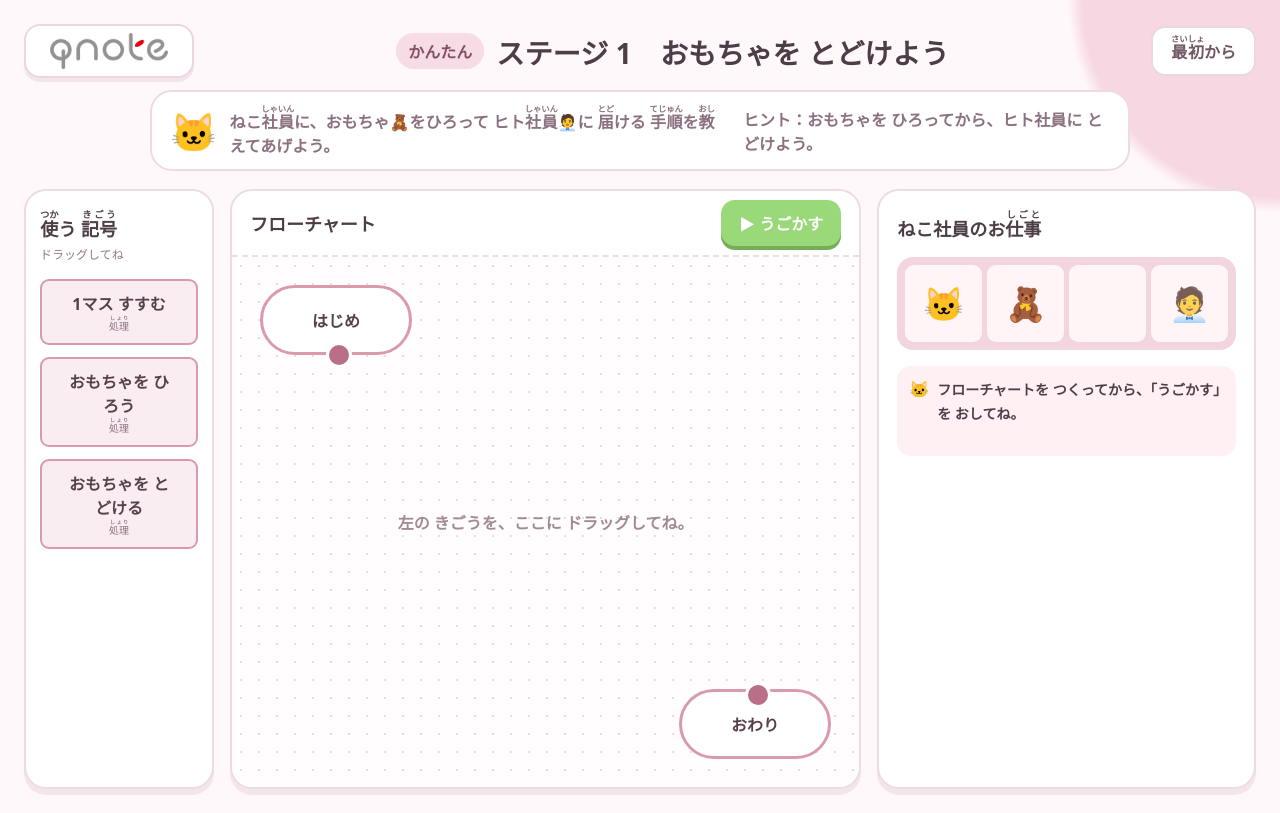
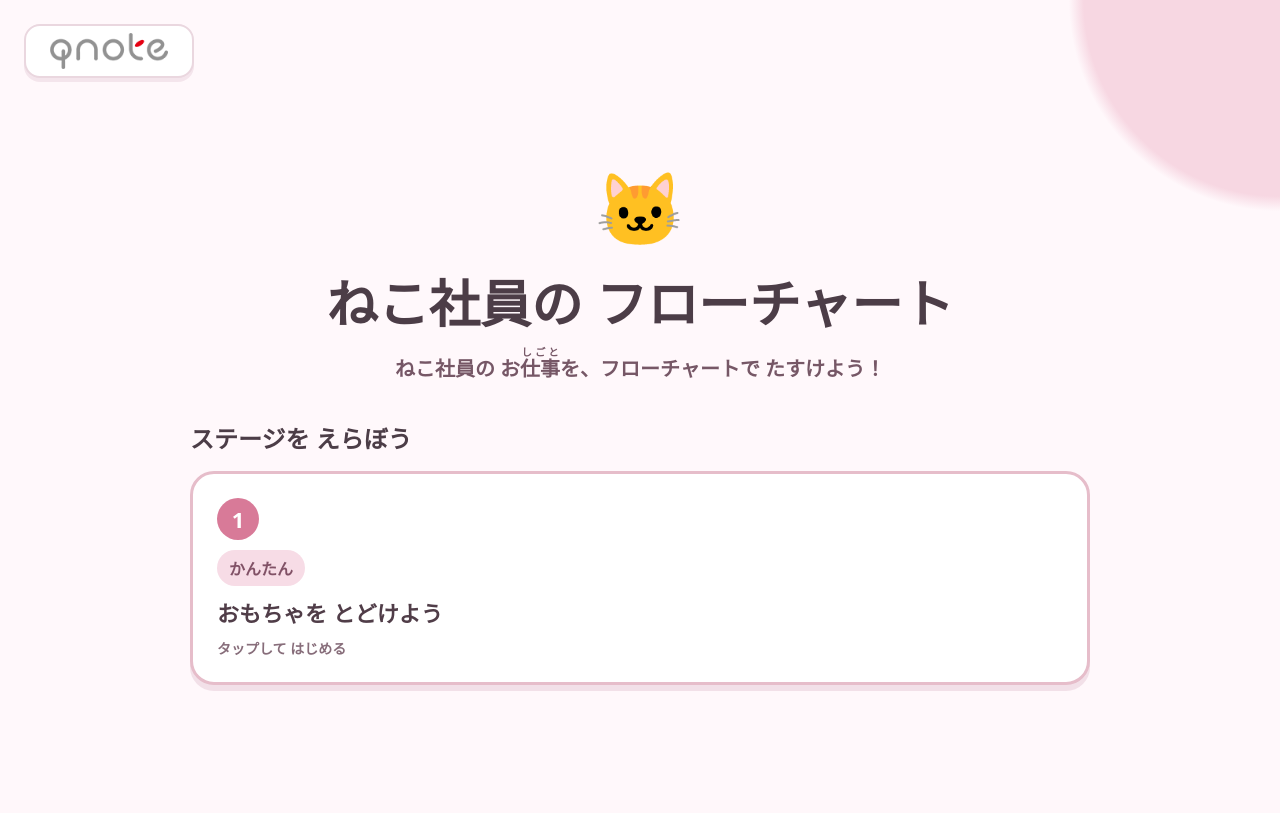
Before and after one commit to yuka-okaniwa/neko-flowchart, a React (Vite) app: page / in a window 1280 px wide. Built offline with nearby package versions, Linux system fonts and the light colour scheme.

Commit message:
ホーム画面追加

```diff
--- a/src/App.tsx
+++ b/src/App.tsx
@@ -2,10 +2,9 @@ import { useEffect, useRef, useState, type PointerEvent as ReactPointerEvent } f
 
 import { applyAction, validateFlow } from './flow-engine'
 import { stages } from './stages'
-import type { Action, FlowEdge, FlowNode, RunState } from './types'
+import type { Action, FlowEdge, FlowNode, RunState, StageDefinition } from './types'
 import './styles.css'
 
-const stage = stages[0]
 const NODE_WIDTH = 152
 const NODE_HEIGHT = 70
 
@@ -13,19 +12,26 @@ const actionLabels: Record<Action, string> = {
   start: 'はじめ', end: 'おわり', move: '1マス すすむ', pickUp: 'おもちゃを ひろう', deliver: 'おもちゃを とどける',
 }
 
-function freshRunState(): RunState {
+/** 指定したステージを開始するための猫の初期状態を作成する。 */
+function freshRunState(stage: StageDefinition): RunState {
   return { cat: { ...stage.start }, hasToy: false, status: 'idle', message: 'フローチャートを つくってから、「うごかす」を おしてね。' }
 }
 
+/** 配置した図形を一意に識別するIDを生成する。 */
 function makeId(action: Action) {
   return `${action}-${crypto.randomUUID()}`
 }
 
+/** ホーム画面、フローチャート編集、実行結果を管理するアプリ本体。 */
 export default function App() {
+  const [activeStage, setActiveStage] = useState<StageDefinition>(stages[0])
+  const [screen, setScreen] = useState<'home' | 'stage'>('home')
+  const [showLegend, setShowLegend] = useState(false)
+  const stage = activeStage
   const [nodes, setNodes] = useState<FlowNode[]>([])
   const [edges, setEdges] = useState<FlowEdge[]>([])
   const [invalidIds, setInvalidIds] = useState<string[]>([])
-  const [runState, setRunState] = useState<RunState>(freshRunState)
+  const [runState, setRunState] = useState<RunState>(() => freshRunState(stages[0]))
   const [dragging, setDragging] = useState<{ id: string; offsetX: number; offsetY: number } | null>(null)
   const [newAction, setNewAction] = useState<Action | null>(null)
   const [newActionPreview, setNewActionPreview] = useState<{ x: number; y: number } | null>(null)
@@ -33,6 +39,7 @@ export default function App() {
   const [connectionPreview, setConnectionPreview] = useState<{ x: number; y: number } | null>(null)
   const canvasRef = useRef<HTMLDivElement>(null)
 
+  /** 開始と終了を対角に配置した、編集領域の初期図形を作成する。 */
   function initialNodes(): FlowNode[] {
     const canvas = canvasRef.current
     const width = canvas?.clientWidth ?? 600
@@ -43,15 +50,18 @@ export default function App() {
     ]
   }
 
+  // 初回表示時に開始・終了の図形を編集領域へ配置する。
   useEffect(() => {
     setNodes(initialNodes())
   }, [])
 
+  /** 画面上のポインター座標を、編集領域内の座標へ変換する。 */
   function canvasPoint(event: PointerEvent | ReactPointerEvent) {
     const box = canvasRef.current!.getBoundingClientRect()
     return { x: Math.max(0, Math.min(box.width - NODE_WIDTH, event.clientX - box.left)), y: Math.max(0, Math.min(box.height - NODE_HEIGHT, event.clientY - box.top)) }
   }
 
+  // ドラッグ中の図形・新規図形・矢印プレビューを画面全体のポインター操作で更新する。
   useEffect(() => {
     function onMove(event: PointerEvent) {
       if (dragging && canvasRef.current) {
@@ -61,6 +71,8 @@ export default function App() {
       if (newAction) setNewActionPreview({ x: event.clientX, y: event.clientY })
       if (connecting && canvasRef.current) setConnectionPreview(canvasPoint(event))
     }
+
+    // 指やマウスを離した位置へ図形・矢印を確定し、ドラッグ状態を解除する。
     function onUp(event: PointerEvent) {
       if (newAction && canvasRef.current) {
         const box = canvasRef.current.getBoundingClientRect()
@@ -83,16 +95,17 @@ export default function App() {
     return () => { window.removeEventListener('pointermove', onMove); window.removeEventListener('pointerup', onUp) }
   }, [dragging, newAction, connecting, edges])
 
+  /** フローチャートを検証し、正しければ猫の行動を順に実行する。 */
   function runFlow() {
     const result = validateFlow(nodes, edges)
     if (!result.ok) {
       setInvalidIds(result.invalidIds)
-      setRunState({ ...freshRunState(), status: 'error', message: result.message })
+      setRunState({ ...freshRunState(stage), status: 'error', message: result.message })
       return
     }
     setInvalidIds([])
-    setRunState({ ...freshRunState(), status: 'running', message: 'ねこ社員が うごきだしたよ！' })
-    let state: RunState = { ...freshRunState(), status: 'running' }
+    setRunState({ ...freshRunState(stage), status: 'running', message: 'ねこ社員が うごきだしたよ！' })
+    let state: RunState = { ...freshRunState(stage), status: 'running' }
     result.order.forEach((node, index) => {
       window.setTimeout(() => {
         if (state.status === 'error' || state.status === 'success') return
@@ -102,27 +115,51 @@ export default function App() {
     })
   }
 
+  /** 現在のステージを開始直後の状態へ戻す。 */
   function reset() {
-    setNodes(initialNodes()); setEdges([]); setInvalidIds([]); setRunState(freshRunState())
+    setNodes(initialNodes()); setEdges([]); setInvalidIds([]); setRunState(freshRunState(stage))
   }
 
+  /** 指定した図形と、その図形につながる矢印を削除する。 */
   function deleteNode(id: string) {
     setNodes((current) => current.filter((node) => node.id !== id))
     setEdges((current) => current.filter((edge) => edge.from !== id && edge.to !== id))
     setInvalidIds((current) => current.filter((invalidId) => invalidId !== id))
   }
 
+  /** 指定した矢印だけを削除する。 */
   function deleteEdge(id: string) {
     setEdges((current) => current.filter((edge) => edge.id !== id))
   }
 
+  /** 選択したステージを初期化して開き、記号説明を表示する。 */
+  function openStage(nextStage: StageDefinition) {
+    setActiveStage(nextStage)
+    setNodes(initialNodes())
+    setEdges([])
+    setInvalidIds([])
+    setRunState(freshRunState(nextStage))
+    setScreen('stage')
+    setShowLegend(true)
+  }
+
+  if (screen === 'home') {
+    return (
+      <main className="app-shell home-screen">
+        <header className="topbar"><div className="logo"><img src="/images/company-logo.png" alt="会社ロゴ" /></div></header>
+        <section className="home-hero"><span>🐱</span><h1>ねこ社員の フローチャート</h1><p>ねこ社員の お<ruby>仕事<rt>しごと</rt></ruby>を、フローチャートで たすけよう！</p></section>
+        <section className="stage-select"><h2>ステージを えらぼう</h2><div className="stage-cards">{stages.map((availableStage, index) => <button key={availableStage.id} className="stage-card" onClick={() => openStage(availableStage)}><span className="stage-card-number">{index + 1}</span><span className="difficulty">{availableStage.difficulty}</span><strong>{availableStage.title}</strong><small>タップして はじめる</small></button>)}</div></section>
+      </main>
+    )
+  }
+
   return (
     <main className="app-shell">
-      <header className="topbar"><div className="logo"><img src="/images/company-logo.png" alt="会社ロゴ" /></div><div className="stage-title"><span className="difficulty">{stage.difficulty}</span><h1>ステージ 1　{stage.title}</h1></div><button className="reset-button" onClick={reset}><ruby>最初<rt>さいしょ</rt></ruby>から</button></header>
+      <header className="topbar"><div className="logo"><img src="/images/company-logo.png" alt="会社ロゴ" /></div><div className="stage-title"><span className="difficulty">{stage.difficulty}</span><h1>ステージ {stages.findIndex((availableStage) => availableStage.id === stage.id) + 1}　{stage.title}</h1></div><div className="header-actions"><button className="home-button" onClick={() => setScreen('home')}>ホームに戻る</button><button className="reset-button" onClick={reset}><ruby>最初<rt>さいしょ</rt></ruby>から</button></div></header>
       <section className="intro"><div className="cat-portrait">🐱</div><p className="stage-description">{stage.description.map((part, index) => part.ruby ? <ruby key={index}>{part.text}<rt>{part.ruby}</rt></ruby> : <span className="stage-description" key={index}>{part.text}</span>)}</p><span>ヒント：おもちゃを ひろってから、ヒト社員に とどけよう。</span></section>
       <div className="game-layout">
         <aside className="palette panel"><h2><ruby>使<rt>つか</rt></ruby>う <ruby>記号<rt>きごう</rt></ruby></h2><p>ドラッグしてね</p>{stage.availableActions.map((action) => <button key={action} className={`palette-node ${action}`} onPointerDown={(event) => { event.preventDefault(); setNewAction(action); setNewActionPreview({ x: event.clientX, y: event.clientY }) }}>{actionLabels[action]}<small><ruby>処理<rt>しょり</rt></ruby></small></button>)}</aside>
-        <section className="editor panel"><div className="editor-heading"><h2>フローチャート</h2><div className="editor-actions">{edges.length > 0 && <p className="arrow-help">やじるしを タッチすると けせるよ</p>}<button className="run-button" onClick={runFlow} disabled={runState.status === 'running'}>▶ うごかす</button></div></div><div ref={canvasRef} className="canvas">
+        <section className="editor panel"><div className="editor-heading"><h2>フローチャート</h2><div className="editor-actions">{edges.length > 0 && <p className="arrow-help">やじるしを タッチすると けせるよ</p>}<button className="legend-button" onClick={() => setShowLegend(true)}><ruby>記号<rt>きごう</rt></ruby>の <ruby>説明<rt>せつめい</rt></ruby></button><button className="run-button" onClick={runFlow} disabled={runState.status === 'running'}>▶ うごかす</button></div></div><div ref={canvasRef} className="canvas">
           <svg className="edge-layer" aria-label="やじるしを さわると けせます">{edges.map((edge) => { const from = nodes.find((node) => node.id === edge.from); const to = nodes.find((node) => node.id === edge.to); if (!from || !to) return null; const x1 = from.x + NODE_WIDTH / 2; const y1 = from.y + NODE_HEIGHT; const x2 = to.x + NODE_WIDTH / 2; const y2 = to.y; return <g key={edge.id}><line className="edge-hit-area" x1={x1} y1={y1} x2={x2} y2={y2} onPointerDown={(event) => { event.stopPropagation(); deleteEdge(edge.id) }} /><line className="edge-visible" x1={x1} y1={y1} x2={x2} y2={y2} markerEnd="url(#arrow)" /></g> })}{connecting && connectionPreview && (() => { const from = nodes.find((node) => node.id === connecting); return from && <line className="edge-preview" x1={from.x + NODE_WIDTH / 2} y1={from.y + NODE_HEIGHT} x2={connectionPreview.x} y2={connectionPreview.y} markerEnd="url(#arrow-preview)" /> })()}<defs><marker id="arrow" markerWidth="8" markerHeight="8" refX="7" refY="4" orient="auto"><path d="M0,0 L8,4 L0,8 Z" /></marker><marker id="arrow-preview" markerWidth="8" markerHeight="8" refX="7" refY="4" orient="auto"><path d="M0,0 L8,4 L0,8 Z" /></marker></defs></svg>
           {nodes.map((node) => <div key={node.id} className={`flow-node ${node.action} ${invalidIds.includes(node.id) ? 'invalid' : ''}`} style={{ left: node.x, top: node.y }} onPointerDown={(event) => { if ((event.target as HTMLElement).classList.contains('connector') || (event.target as HTMLElement).classList.contains('delete-node')) return; event.preventDefault(); setDragging({ id: node.id, offsetX: event.nativeEvent.offsetX, offsetY: event.nativeEvent.offsetY }) }}>{node.action !== 'start' && node.action !== 'end' && <button className="delete-node" aria-label={`${actionLabels[node.action]}を けす`} onPointerDown={(event) => { event.stopPropagation(); deleteNode(node.id) }} />}{node.action !== 'start' && <span className="connector input" data-input-id={node.id} title="ここへつなぐ" />}{actionLabels[node.action]}{node.action !== 'end' && <span className="connector output" onPointerDown={(event) => { event.stopPropagation(); event.preventDefault(); setConnecting(node.id); setConnectionPreview(canvasPoint(event)) }} title="ここからつなぐ" />}</div>)}
           {connecting && <div className="connection-hint">つなぎたい きごうの ● まで ドラッグ！</div>}
@@ -131,6 +168,7 @@ export default function App() {
         <section className="board panel"><h2>ねこ社員のお<ruby>仕事<rt>しごと</rt></ruby></h2><div className="grid" style={{ gridTemplateColumns: `repeat(${stage.grid.columns}, 1fr)` }}>{Array.from({ length: stage.grid.columns }, (_, x) => { const y = stage.start.y; const catHere = runState.cat.x === x && runState.cat.y === y; const toyHere = stage.toy.x === x && stage.toy.y === y && !runState.hasToy; const targetHere = stage.delivery.x === x && stage.delivery.y === y; return <div key={x} className={`cell ${catHere && toyHere ? 'cat-with-toy' : ''}`}>{targetHere && <span className="target">🧑‍💼</span>}{toyHere && <span className="toy">🧸</span>}{catHere && <span className={`cat ${runState.status === 'success' ? 'happy' : runState.status === 'error' ? 'confused' : ''}`}>🐱</span>}</div> })}</div><div className={`speech ${runState.status}`}><span>🐱</span><p>{runState.message}</p></div></section>
       </div>
       {newAction && newActionPreview && <div className={`flow-node drag-preview ${newAction}`} style={{ left: newActionPreview.x, top: newActionPreview.y }}>{actionLabels[newAction]}</div>}
+      {showLegend && <div className="legend-overlay" role="dialog" aria-modal="true" aria-labelledby="legend-title"><div className="legend-modal"><button className="legend-close" aria-label="説明をとじる" onClick={() => setShowLegend(false)} /><h2 id="legend-title"><ruby>記号<rt>きごう</rt></ruby>の <ruby>説明<rt>せつめい</rt></ruby></h2><p>フローチャートは、きごうと やじるしで <ruby>手順<rt>てじゅん</rt></ruby>を あらわすよ。</p><div className="legend-items"><div><span className="legend-symbol terminal">はじめ／おわり</span><p><ruby>端子<rt>たんし</rt></ruby>：ながれの はじまりと おわり。</p></div><div><span className="legend-symbol process"><ruby>処理<rt>しょり</rt></ruby></span><p><ruby>処理<rt>しょり</rt></ruby>：ねこ社員に してほしいこと。</p></div><div><span className="legend-arrow">→</span><p>やじるし：つぎに すすむ みち。</p></div></div><button className="legend-ok" onClick={() => setShowLegend(false)}>わかった！</button></div></div>}
       {runState.status === 'success' && <div className="success-overlay"><div><span>🎉</span><h2>クリア！ おめでとう！</h2><p>ねこ社員が おもちゃを とどけられたよ。</p><button onClick={reset}>もういちど あそぶ</button></div></div>}
     </main>
   )
--- a/src/flow-engine.ts
+++ b/src/flow-engine.ts
@@ -2,6 +2,7 @@ import type { FlowEdge, FlowNode, RunState, StageDefinition } from './types'
 
 export type ValidationResult = { ok: true; order: FlowNode[] } | { ok: false; invalidIds: string[]; message: string }
 
+/** 図形と矢印が、開始から終了まで実行できるフローチャートか検証する。 */
 export function validateFlow(nodes: FlowNode[], edges: FlowEdge[]): ValidationResult {
   const starts = nodes.filter((node) => node.action === 'start')
   const ends = nodes.filter((node) => node.action === 'end')
@@ -54,6 +55,7 @@ export function validateFlow(nodes: FlowNode[], edges: FlowEdge[]): ValidationRe
   return { ok: true, order }
 }
 
+/** 1つの処理図形を実行し、猫・おもちゃ・成功失敗の状態を更新する。 */
 export function applyAction(state: RunState, action: FlowNode['action'], stage: StageDefinition): RunState {
   if (action === 'start') return state
   if (action === 'end') {
--- a/src/styles.css
+++ b/src/styles.css
@@ -85,6 +85,21 @@ button {
   color: #705664;
   background: #fff;
   border: 2px solid #ead7df;
+}
+
+.header-actions {
+  display: flex;
+  gap: 10px;
+}
+
+.home-button,
+.legend-button {
+  padding: 9px 13px;
+  color: #7c5364;
+  font-weight: 900;
+  background: #fff4f7;
+  border: 2px solid #e5b6c5;
+  border-radius: 12px;
 }
 .run-button {
   background: #9AD97A;
@@ -197,6 +212,10 @@ button {
   color: #8b7080;
   font-size: 12px;
   font-weight: 700;
+}
+
+.legend-button {
+  font-size: 13px;
 }
 .canvas {
   position: relative;
@@ -449,6 +468,215 @@ button {
   color: white;
   background: #d87a98;
 }
+
+/* Stage selection home */
+.home-screen {
+  display: flex;
+  flex-direction: column;
+}
+
+.home-hero {
+  max-width: 800px;
+  margin: 72px auto 38px;
+  text-align: center;
+}
+
+.home-hero > span {
+  display: block;
+  font-size: 72px;
+}
+
+.home-hero h1 {
+  margin: 8px 0;
+  font-size: clamp(30px, 4vw, 52px);
+}
+
+.home-hero p {
+  margin: 0;
+  color: #765766;
+  font-size: 20px;
+  font-weight: 700;
+}
+
+.stage-select {
+  width: min(900px, 92vw);
+  margin: 0 auto;
+}
+
+.stage-select h2 {
+  margin: 0 0 16px;
+  font-size: 24px;
+}
+
+.stage-cards {
+  display: grid;
+  grid-template-columns: repeat(auto-fit, minmax(220px, 1fr));
+  gap: 18px;
+}
+
+.stage-card {
+  position: relative;
+  display: grid;
+  gap: 10px;
+  min-height: 185px;
+  padding: 24px;
+  color: #503d48;
+  text-align: left;
+  background: #fff;
+  border: 3px solid #e6bdca;
+  border-radius: 24px;
+  box-shadow: 0 6px 0 rgba(166, 91, 120, 0.15);
+}
+
+.stage-card:hover,
+.stage-card:focus-visible {
+  border-color: #d87a98;
+  transform: translateY(-3px);
+}
+
+.stage-card-number {
+  display: grid;
+  width: 42px;
+  height: 42px;
+  color: white;
+  font-size: 22px;
+  font-weight: 900;
+  background: #d87a98;
+  border-radius: 50%;
+  place-items: center;
+}
+
+.stage-card .difficulty {
+  width: max-content;
+}
+
+.stage-card strong {
+  font-size: 22px;
+}
+
+.stage-card small {
+  color: #876d7a;
+  font-size: 14px;
+  font-weight: 700;
+}
+
+/* Flowchart legend */
+.legend-overlay {
+  position: fixed;
+  z-index: 30;
+  inset: 0;
+  display: grid;
+  padding: 20px;
+  background: rgba(75, 47, 60, 0.36);
+  place-items: center;
+}
+
+.legend-modal {
+  position: relative;
+  width: min(650px, 94vw);
+  padding: 34px;
+  background: #fffafd;
+  border: 6px solid #edb7c8;
+  border-radius: 28px;
+  box-shadow: 0 15px 40px rgba(89, 61, 73, 0.28);
+}
+
+.legend-modal h2 {
+  margin: 0 0 8px;
+  font-size: 28px;
+}
+
+.legend-modal > p {
+  margin: 0 0 20px;
+  color: #705664;
+  font-weight: 700;
+}
+
+.legend-close {
+  position: absolute;
+  top: 15px;
+  right: 15px;
+  width: 34px;
+  height: 34px;
+  padding: 0;
+  background: #c66180;
+  border: 3px solid white;
+  border-radius: 50%;
+}
+
+.legend-close::before,
+.legend-close::after {
+  position: absolute;
+  top: 50%;
+  left: 50%;
+  width: 16px;
+  height: 3px;
+  content: '';
+  background: white;
+  border-radius: 3px;
+  transform: translate(-50%, -50%) rotate(45deg);
+}
+
+.legend-close::after {
+  transform: translate(-50%, -50%) rotate(-45deg);
+}
+
+.legend-items {
+  display: grid;
+  gap: 10px;
+}
+
+.legend-items > div {
+  display: grid;
+  grid-template-columns: 150px 1fr;
+  align-items: center;
+  gap: 15px;
+  padding: 10px;
+  background: #fff1f5;
+  border-radius: 14px;
+}
+
+.legend-items p {
+  margin: 0;
+  font-weight: 700;
+}
+
+.legend-symbol {
+  display: grid;
+  min-height: 48px;
+  padding: 8px;
+  font-weight: 900;
+  text-align: center;
+  background: #fff;
+  border: 3px solid #d38ca2;
+  place-items: center;
+}
+
+.legend-symbol.terminal {
+  border-radius: 99px;
+}
+
+.legend-symbol.process {
+  border-radius: 8px;
+}
+
+.legend-arrow {
+  color: #76ae58;
+  font-size: 54px;
+  font-weight: 900;
+  text-align: center;
+}
+
+.legend-ok {
+  display: block;
+  margin: 22px auto 0;
+  padding: 12px 32px;
+  color: white;
+  font-weight: 900;
+  background: #d87a98;
+  border: 0;
+  border-radius: 14px;
+}
 @keyframes bounce {
   from {
     transform: translate(-50%, -50%);
```
Also changed, not shown: 1 other file (tests, documents, lock files or other folders).
